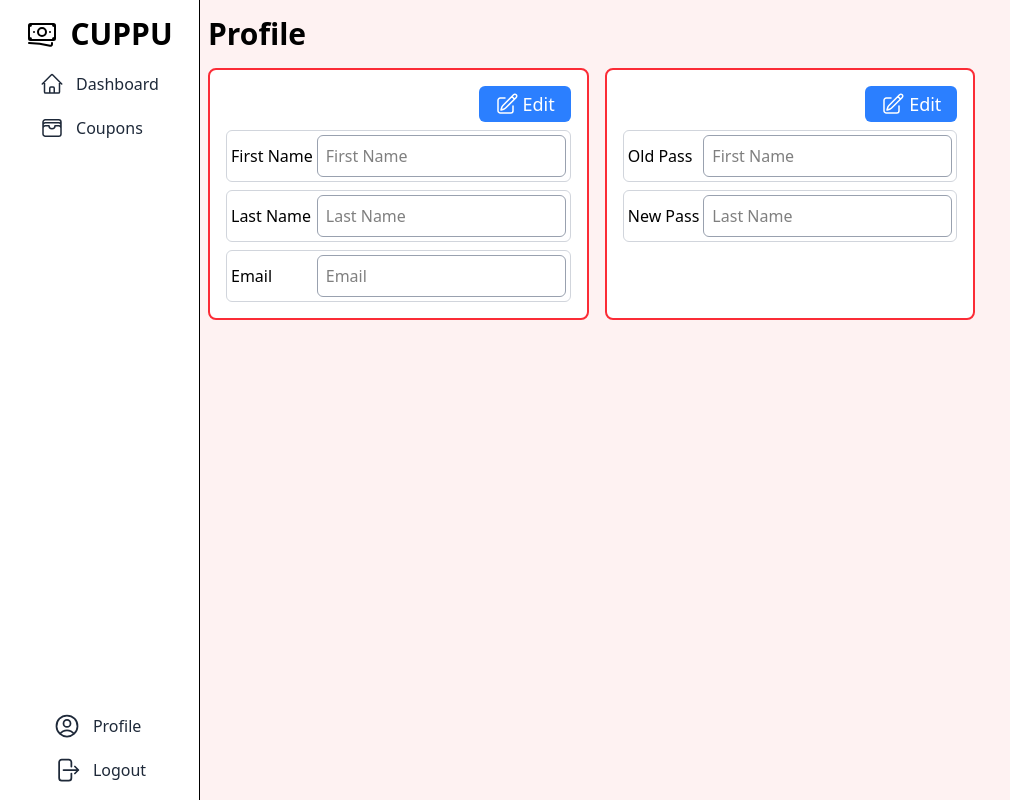
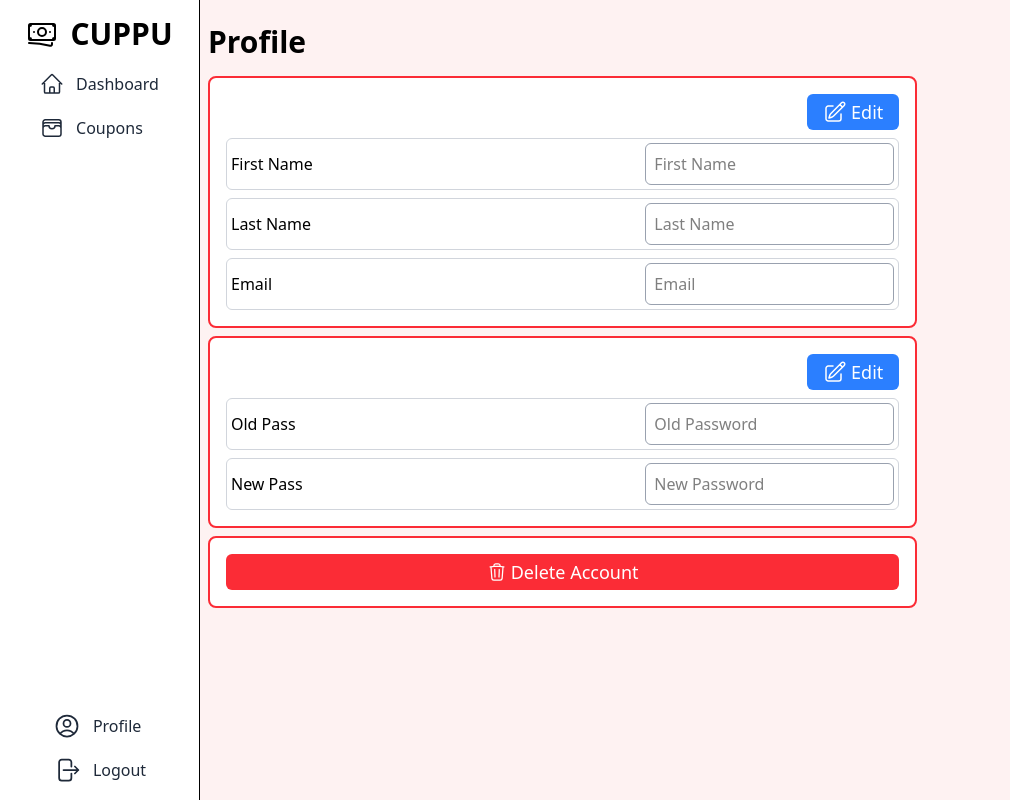
Before and after one commit to nirajkr26/coupon-organizer, a React (Vite) app in the folder frontend/: page /profile in a window 1280 px wide. Shown: the whole page, without its empty margins (0-1010 px from the left). Built offline with nearby package versions, Linux system fonts and the light colour scheme; no server answers.

Commit message:
profile page functionality

```diff
--- a/frontend/src/components/Layout.jsx
+++ b/frontend/src/components/Layout.jsx
@@ -4,9 +4,9 @@ import { Outlet } from 'react-router-dom'
 
 const Layout = () => {
   return (
-    <div className='bg-red-50 h-screen flex'>
+    <div className='bg-red-50 h-screen'>
       <Sidebar />
-      <div className='ml-12 md:ml-50'>
+      <div className='ml-12 md:ml-50 bg-red-50 min-h-screen'>
         <Outlet />
       </div>
     </div>
--- a/frontend/src/pages/Profile.jsx
+++ b/frontend/src/pages/Profile.jsx
@@ -5,13 +5,24 @@ import { useAuth } from '../context/AuthContext'
 import axios from 'axios'
 import { BASE_URL } from '../config/config'
 import { toast } from "react-toastify"
+import { usePasswordValidation } from '../hooks/usePasswordValidation'
+import { useNavigate } from 'react-router-dom'
+import DeleteIcon from "../icons/DeleteIcon"
 
 const Profile = () => {
   const { user, setUser } = useAuth()
   const [edit, setEdit] = useState(false)
+  const [editPass, setEditPass] = useState(false)
   const [firstName, setFirstName] = useState(user?.firstName)
   const [lastName, setLastName] = useState(user?.lastName)
   const email = user?.email
+  const [oldPass, setOldPass] = useState("")
+  const { password, setPassword, validation } = usePasswordValidation()
+  const showValidation = password.length >= 1
+  const [del, setDel] = useState(false)
+  const [confirmText, setConfirmText] = useState("")
+
+  const navigate = useNavigate()
 
   const updateUser = async () => {
     try {
@@ -26,18 +37,72 @@ const Profile = () => {
       const response = await axios.post(BASE_URL + "/profile/update", {
         firstName, lastName
       }, { withCredentials: true })
-      console.log(response.data.data)
+      toast.success("Details updated")
       setUser(response?.data?.data)
     } catch (err) {
       toast.error("Something went wrong")
     }
   }
 
+  const updatePassword = async () => {
+    if (!oldPass || !password) {
+      toast.error("Both Password fields are required")
+      return;
+    }
+    if (oldPass == password) {
+      toast.error("Passwords should be different")
+      setOldPass("")
+      setPassword("")
+      return;
+    }
+
+    if (Object.values(validation).includes(false)) {
+      toast.warning("Please enter a strong password!")
+      return;
+    }
+
+    try {
+
+      const response = await axios.post(BASE_URL + "/profile/password", {
+        password: oldPass,
+        newPassword: password
+      }, { withCredentials: true })
+
+      toast.success("Password updated successfully")
+      const res = await axios.post(BASE_URL + "/logout", {}, { withCredentials: true })
+      navigate("/login")
+
+    } catch (err) {
+      toast.error("Something went wrong")
+    }
+  }
+
+  const handleDelete = async () => {
+    if (!confirmText) {
+      toast.error("Enter confirmation")
+      return;
+    }
+
+    if(email != confirmText.trim()){
+      toast.error("Email did not match")
+      return;
+    }
+
+    try {
+      const response = await axios.delete(BASE_URL + "/profile/delete",  { withCredentials: true })
+
+      const res = await axios.post(BASE_URL + "/logout", {}, { withCredentials: true })
+      navigate("/login")
+      toast.success("Account Deleted")
+    } catch (err) {
+      toast.error("Something went wrong")
+    }
+  }
 
   return (
-    <div className='m-2 '>
+    <div className='p-2 '>
       <p className='text-3xl font-semibold my-4'>Profile</p>
-      <div className='flex flex-col gap-4 md:flex-row '>
+      <div className='flex flex-col sm:w-2/3 gap-2  '>
         <div className='flex flex-col gap-2 bg-white p-4 rounded-lg border-red-500 border-2'>
           <div className='flex justify-end'>
             <button onClick={() => {
@@ -69,10 +134,10 @@ const Profile = () => {
         <div className='flex flex-col gap-2 bg-white p-4 rounded-lg border-red-500 border-2'>
           <div className='flex justify-end'>
             <button onClick={() => {
-              if (edit) { updateUser() }
-              setEdit(!edit)
+              if (editPass) { updatePassword() }
+              if (!editPass) setEditPass(!editPass)
             }} className='bg-blue-500 cursor-pointer hover:bg-blue-600 text-lg text-white px-4 py-1 rounded-md'>
-              {edit ?
+              {editPass ?
                 <p className='flex gap-1 items-center justify-center'> <SaveIcon /> Save</p> :
                 <p className='flex gap-1 items-center justify-center'> <EditIcon /> Edit</p>
               }
@@ -80,16 +145,44 @@ const Profile = () => {
           </div>
           <label className='flex gap-1 border border-gray-300 bg-white p-1  justify-between rounded-md items-center'>
             <span>Old Pass</span>
-            <input value={firstName} onChange={(e) => setFirstName(e.target.value)} type="text" placeholder='First Name' className='bg-white border rounded-md border-gray-400 p-2' />
+            <input value={oldPass} onChange={(e) => setOldPass(e.target.value)} type="password" placeholder='Old Password' className='bg-white border rounded-md border-gray-400 p-2' disabled={!editPass} />
           </label>
           <label className='flex gap-1 justify-between border border-gray-300 bg-white p-1 rounded-md items-center'>
             <span>New Pass</span>
-            <input value={lastName} onChange={(e) => setLastName(e.target.value)} type="text" placeholder='Last Name' className='bg-white border border-gray-400 rounded-md p-2' />
+            <input value={password} onChange={(e) => setPassword(e.target.value)} type="password" placeholder='New Password' className='bg-white border border-gray-400 rounded-md p-2' disabled={!editPass} />
           </label>
+          {showValidation && <div className='text-sm text-center'>
+            <p className={validation.upper ? "text-green-600" : "text-red-600"}>• Contains uppercase</p>
+            <p className={validation.lower ? "text-green-600" : "text-red-600"}>
+              • Contains lowercase
+            </p>
+            <p className={validation.number ? "text-green-600" : "text-red-600"}>
+              • Contains number
+            </p>
+            <p className={validation.length ? "text-green-600" : "text-red-600"}>
+              • Minimum 8 characters
+            </p>
+          </div>
+          }
+        </div>
 
+        <div className='flex flex-col gap-2 bg-white p-4 rounded-lg border-red-500 border-2'>
+          <button onClick={() => {setDel(!del); setConfirmText("")}} className={`${del ? "bg-blue-500 hover:bg-blue-600" : "bg-red-500 hover:bg-red-600"}
+            p-1 text-white rounded-md text-lg cursor-pointer
+            flex gap-1 items-center justify-center`}>{del ? <>Cancel</> : <><DeleteIcon /> Delete Account</>}</button>
+          {del &&
+            <>
+                <input value={confirmText} onChange={(e) => setConfirmText(e.target.value)} type="text" placeholder='Email' className='bg-white border rounded-md border-gray-400 p-2' />
+                <p className='text-center text-blue-600 font-mono'>Enter your Email for confirmation</p>
+
+              <button onClick={handleDelete} className='cursor-pointer bg-red-500 p-1 rounded-md text-lg text-white '>Confirm</button>
+            </>}
         </div>
       </div>
 
+      <div>
+
+      </div>
 
     </div>
   )
```
